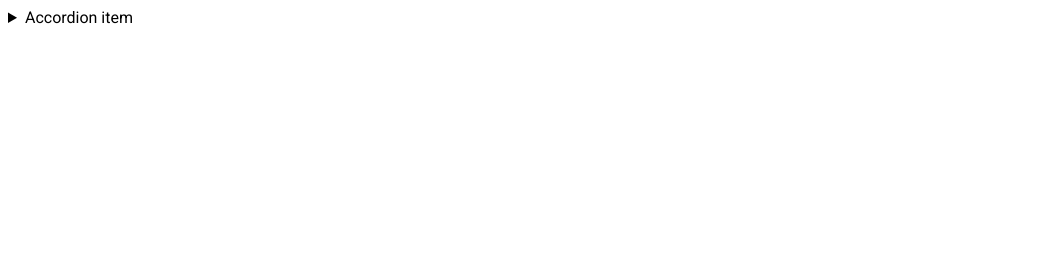
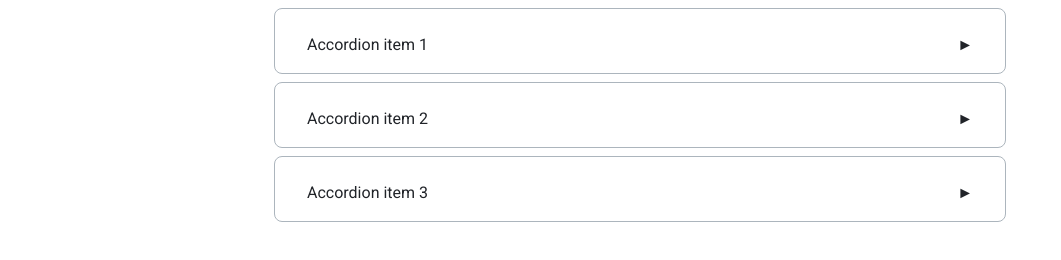
Before and after one commit to js-tasks-ru/htmlcss-20220519_alexdolzenko, a website: page 03-lection1/02-accordion/index.html in a window 1280 px wide. Shown: the whole page, without its empty margins (0-1061 px from the left). Drawn offline with Linux system fonts and the light colour scheme.

Commit message:
accordion module-3 task-2

```diff
--- a/03-lection1/02-accordion/accordion.css
+++ b/03-lection1/02-accordion/accordion.css
@@ -1 +1,60 @@
 /* Стилизация аккордеона */
+@import '../../assets/css/main.css';
+
+.list {
+    list-style: none;
+    margin: 0;
+    padding: 0;
+}
+
+.list__element {
+    width: 730px;
+    border-radius: 8px;
+    border: 1px solid var(--grey-3);
+    margin: 0 auto 8px;
+}
+
+.list__element:last-child {
+    margin-bottom: 0;
+}
+
+.list-card {
+    font-family: 'Inter', serif;
+    font-style: normal;
+    font-weight: 400;
+    font-size: 16px;
+    line-height: 24px;
+    cursor: pointer;
+    position: relative;
+}
+
+.list-card__summary::after {
+    position: absolute;
+    right: 32px;
+    content: ' ►';
+}
+
+.list-card[open] .list-card__summary::after {
+    float: right;
+    content: " ▼";
+}
+
+.list-card__summary {
+    padding: 24px 32px 16px;
+    color: var(--black);
+    list-style: none;
+}
+
+.list-card__summary::marker {
+    content: none;
+}
+
+.list_card__sumary::-webkit-details-marker {
+    display: none
+}
+
+.list-card__description {
+    margin: 0;
+    padding: 0 48px 32px 32px;
+    color: var(--grey-4);
+}
--- a/03-lection1/02-accordion/index.html
+++ b/03-lection1/02-accordion/index.html
@@ -6,13 +6,41 @@
     <link rel="stylesheet" href="./accordion.css">
 </head>
 <body>
-        <details>
-            <summary>
-                Accordion item
+<ul class="list">
+    <li class="list__element">
+        <details class="list-card">
+            <summary class="list-card__summary">
+                Accordion item 1
             </summary>
-            <p>
-                Hidden content
+            <p class="list-card__description">
+                Amet minim mollit non deserunt ullamco est sit aliqua dolor do amet sint. Velit officia consequat duis
+                enim velit mollit. Exercitation veniam consequat sunt nostrud amet.
             </p>
         </details>
+    </li>
+    <li class="list__element">
+        <details class="list-card">
+            <summary class="list-card__summary">
+                Accordion item 2
+            </summary>
+            <p class="list-card__description">
+                Amet minim mollit non deserunt ullamco est sit aliqua dolor do amet sint. Velit officia consequat duis
+                enim velit mollit. Exercitation veniam consequat sunt nostrud amet.
+            </p>
+        </details>
+    </li>
+    <li class="list__element">
+        <details class="list-card">
+            <summary class="list-card__summary">
+                Accordion item 3
+            </summary>
+            <p class="list-card__description">
+                Amet minim mollit non deserunt ullamco est sit aliqua dolor do amet sint. Velit officia consequat duis
+                enim velit mollit. Exercitation veniam consequat sunt nostrud amet.
+            </p>
+        </details>
+    </li>
+</ul>
+
 </body>
 </html>
```
Lines whose indentation alone changed are shown as unchanged.
